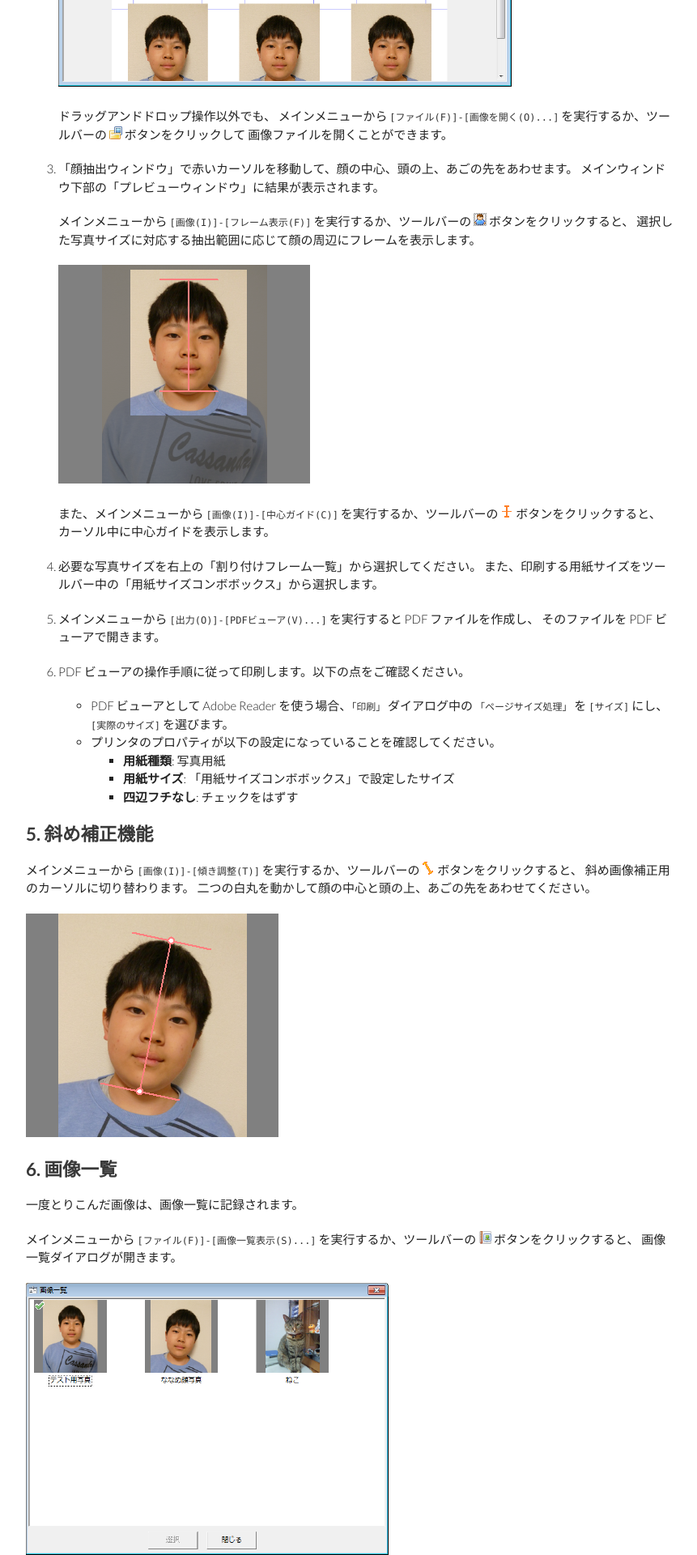
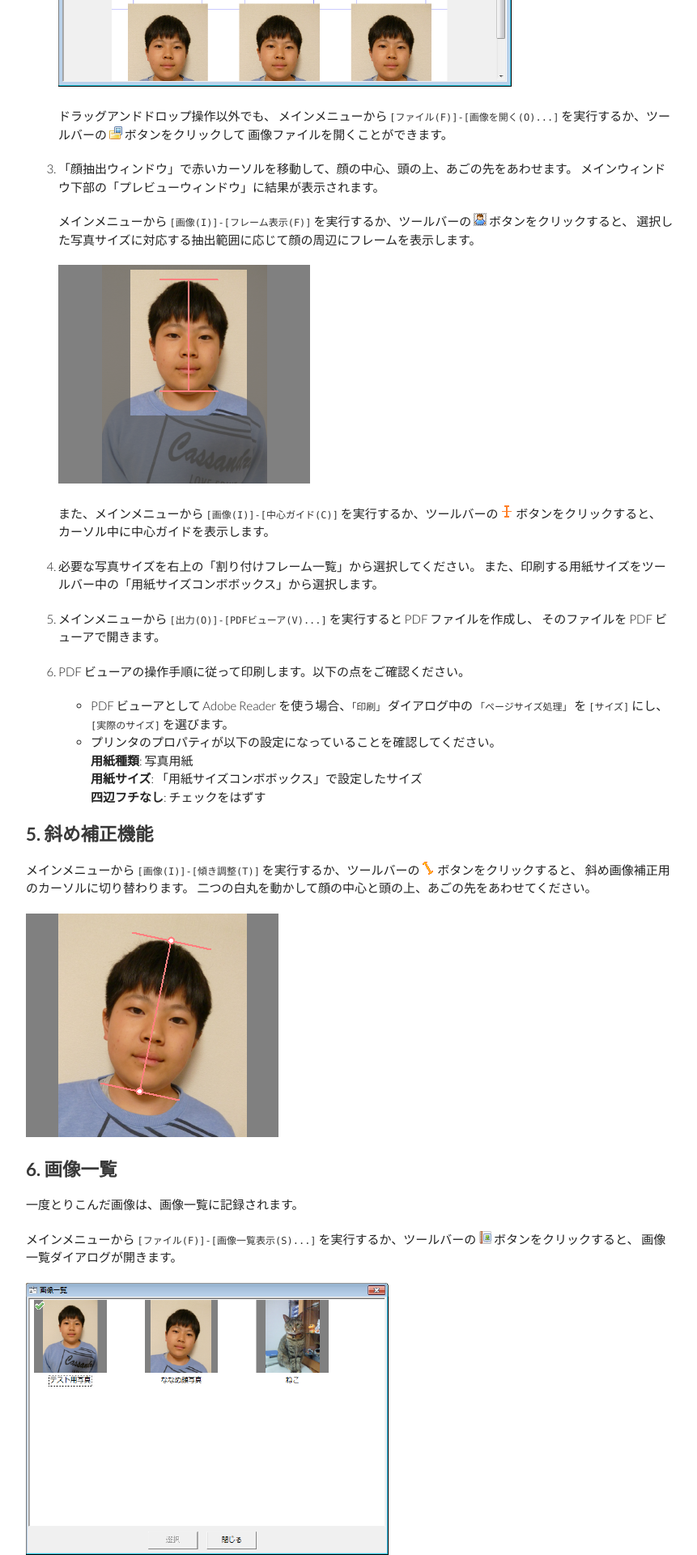
Before and after one commit to gura-app/gura-app.github.io, a Jekyll site: the page built from gurashot/index.md, in a window 1280 px wide. Shown: the part 2968-4888 px from the top of the page at 81% size, without its empty margins (208-1069 px from the left). Built offline with Jekyll 4.4.1, drawn with Linux system fonts in a browser that asks for light colours; Markdown is read by kramdown in place of the engine named in the settings.

Commit message:
updated document

```diff
--- a/gurashot/index.md
+++ b/gurashot/index.md
@@ -128,9 +128,9 @@ PDF の閲覧・印刷をするソフトとして、Ubuntu にはデフォルト
    * PDF ビューアとして Adobe Reader を使う場合、`「印刷」` ダイアログ中の
      `「ページサイズ処理」` を `[サイズ]` にし、`[実際のサイズ]` を選びます。
    * プリンタのプロパティが以下の設定になっていることを確認してください。
-     * **用紙種類**: 写真用紙
-     * **用紙サイズ**: 「用紙サイズコンボボックス」で設定したサイズ
-     * **四辺フチなし**: チェックをはずす
+     **用紙種類**: 写真用紙
+     **用紙サイズ**: 「用紙サイズコンボボックス」で設定したサイズ
+     **四辺フチなし**: チェックをはずす
 
 
 ## <a name="tilt-adjust"></a>5. 斜め補正機能
```
